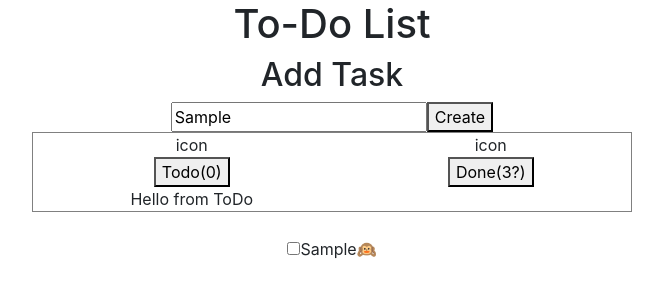
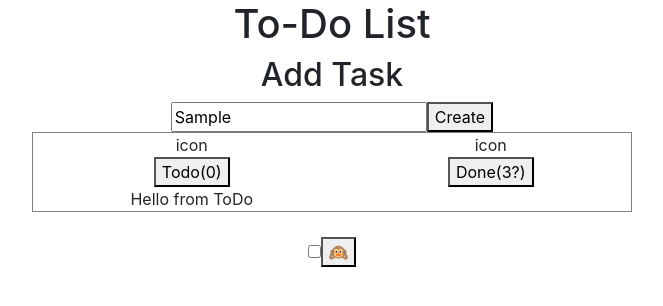
Before and after one commit to BernadetteCh/react-to-do-list-app, a React (Create React App) app: page / in a window 1280 px wide. Both pictures are taken after typing "Sample" into the empty fields and a click on the button "Create". Shown: the top 306 px of the page, without its empty margins (308-971 px from the left). Built offline with nearby package versions, Linux system fonts and the light colour scheme.

Commit message:
created button and function to delete a todo and added comments

```diff
--- a/src/List.js
+++ b/src/List.js
@@ -1,29 +1,31 @@
-import React, {useState} from "react";
+import React from "react";
 
-export default function List(props) {
-  const[checked, setChecked]=useState(props.list.text);
+export default function List({ list, text, output, setTodos }) {
+  function handleDelete() {
+   setTodos(output.filter((el) => el.id !== list.id));
+    //output.filter : geht durch alle todos die man bei der Eingabe erstellt.
+    //el => el.id !== list.id : if el (element). id does not match the id of the list it gets rid of it.
+    //ich filtere das state in meinem fall heißt es output aus und vergleiche es mit dem was ich angeklickt habe, das ist list.id
+    //und wenn es übereinstimmt wird es gelöscht
+  }
+
+  /*  const[checked, setChecked]=useState(props.list.text);
 
 
   function handleCheck(event) {
     event.preventDefault();
-    setChecked(false);
-  }
+    setChecked(false);*/
 
-if(checked){
   return (
     <div className="list">
       <fieldset>
-        <input type="checkbox" onClick={handleCheck} />
-        <label>{props.list.text}</label>
-        <span>🙉</span>
+        <input type="checkbox" />
+        <label>{text}</label>
+        <span>
+          <button onClick={handleDelete}>🙉</button>
+        </span>
         <br />
       </fieldset>
     </div>
   );
-}else{
-  return(
-    null
-  );
 }
-
-}
```
